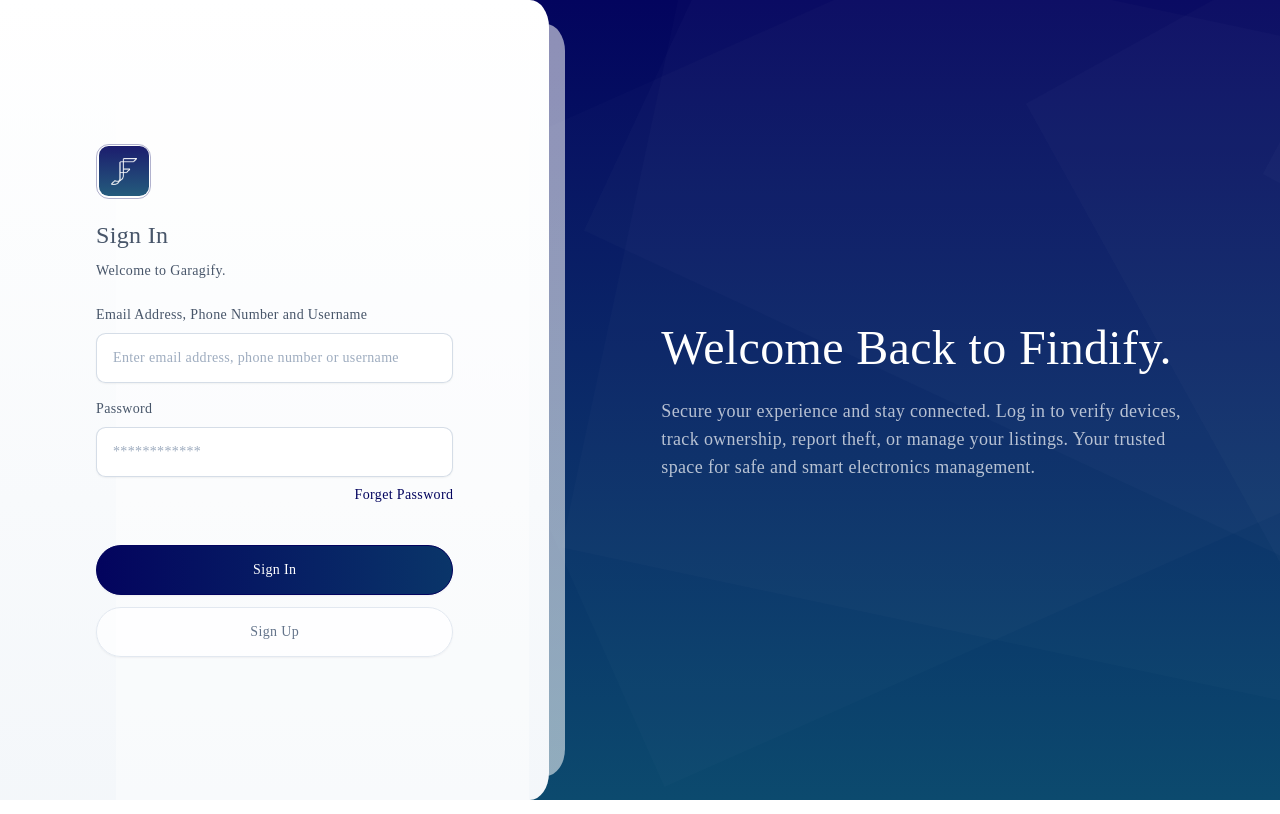
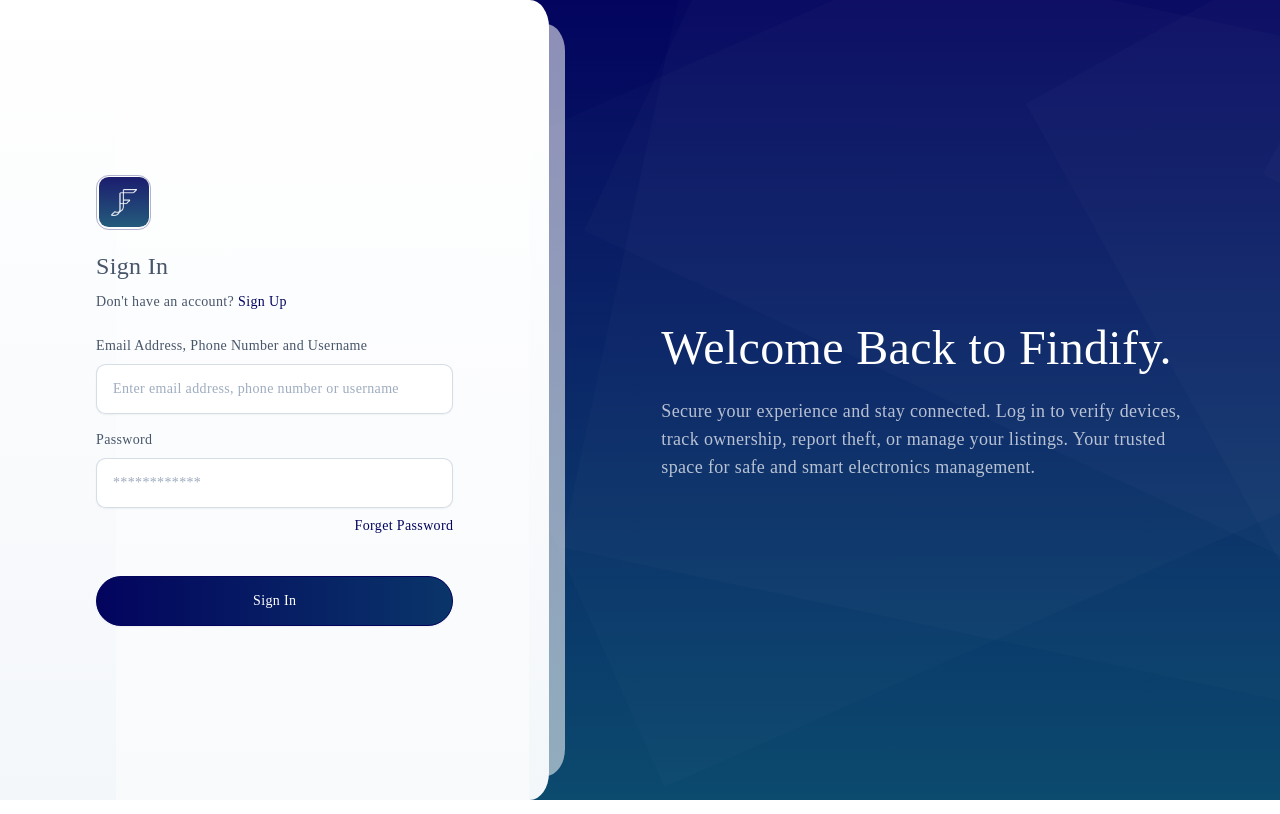
Before and after one commit to kajugadaniels/findify-client, a React (Vite) app: page /login in a window 1280 px wide. Built offline with nearby package versions, Linux system fonts and the light colour scheme; a web font is replaced by a local one.

Commit message:
New changes

```diff
--- a/src/pages/auth/Login.jsx
+++ b/src/pages/auth/Login.jsx
@@ -66,9 +66,17 @@
                             </div>
                         </div>
                         <div>
-                            <div className="text-2xl font-medium">Sign In</div>
+                            <div className="text-2xl font-medium">
+                                Sign In
+                            </div>
                             <div className="mt-2.5 text-slate-600">
-                                Welcome to Garagify.
+                                Don't have an account?
+                                <button
+                                    className="font-medium text-primary ml-1"
+                                    onClick={() => navigate('/register')}
+                                >
+                                    Sign Up
+                                </button>
                             </div>
                             <form onSubmit={handleLogin} className="mt-6">
                                 <label className="inline-block mb-2 group-[.form-inline]:mb-2 group-[.form-inline]:sm:mb-0 group-[.form-inline]:sm:mr-5 group-[.form-inline]:sm:text-right">
@@ -110,12 +118,6 @@
                                     >
                                         {loading ? 'Signing In...' : 'Sign In'}
                                     </button>
-                                    <button
-                                        className="transition duration-200 border shadow-sm inline-flex items-center justify-center px-3 font-medium cursor-pointer focus:ring-4 focus:ring-primary focus:ring-opacity-20 focus-visible:outline-none dark:focus:ring-slate-700 dark:focus:ring-opacity-50 [&:hover:not(:disabled)]:bg-opacity-90 [&:hover:not(:disabled)]:border-opacity-90 [&:not(button)]:text-center disabled:opacity-70 disabled:cursor-not-allowed border-secondary text-slate-500 dark:border-darkmode-100/40 dark:text-slate-300 [&:hover:not(:disabled)]:bg-secondary/20 [&:hover:not(:disabled)]:dark:bg-darkmode-100/10 rounded-full mt-3 w-full bg-white/70 py-3.5"
-                                        onClick={() =>  navigate('/register')}
-                                    >
-                                        Sign Up
-                                    </button>
                                 </div>
                             </form>
                         </div>
```
